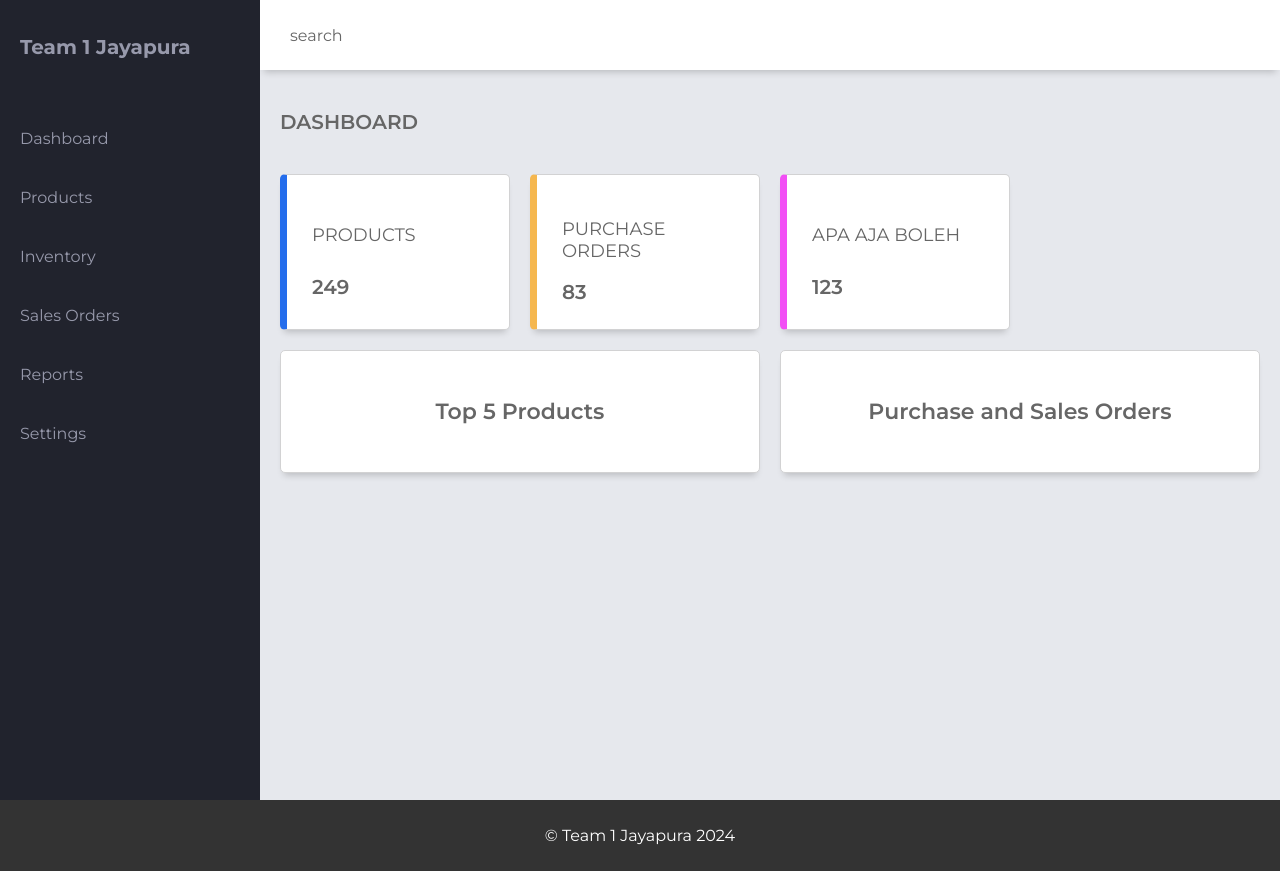
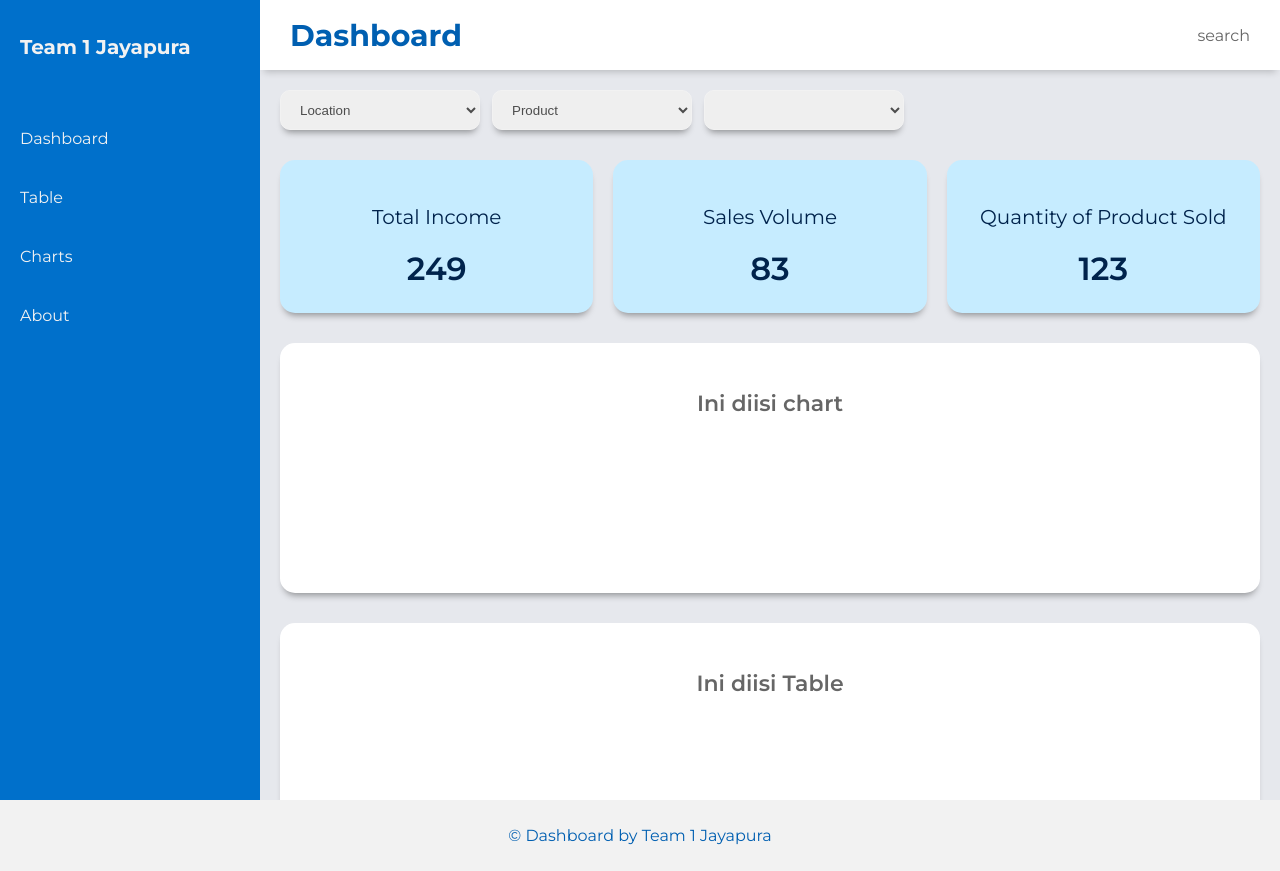
Before and after one commit to Kampus-Merdeka-Software-Engineering/km-feb24-jayapura-1, a plain HTML site: page index.html in a window 1280 px wide. Drawn offline with Linux system fonts and the light colour scheme.

Commit message:
update redesign

```diff
--- a/css/styles.css
+++ b/css/styles.css
@@ -5,14 +5,6 @@ body {
     background-color: #e6e8ed;
     color: #666666;
     font-family: "Montserrat", sans-serif;
-  }
-
-  .text-primary {
-    color: #666666;
-  }
-
-  .font-weight-bold {
-    font-weight: 600;
   }
 
   .grid-container {
@@ -39,6 +31,12 @@ body {
     box-shadow: 0 6px 7px -4px rgba(0, 0, 0, 0.2);
   }
 
+  h2 {
+    font-size: 30px;
+    font-weight: bold;
+    color: #005FB1;
+  }
+
   .menu-icon {
     display: none;
   }
@@ -49,8 +47,8 @@ body {
   #sidebar {
     grid-area: sidebar;
     height: 100%;
-    background-color: #21232d;
-    color: #9799ab;
+    background-color: #0070CB;
+    color: #F2F2F2;
     overflow-y: auto;
     transition: all 0.5s;
     -webkit-transition: all 0.5s;
@@ -84,18 +82,12 @@ body {
 
   .sidebar-list-item > a {
     text-decoration: none;
-    color: #9799ab;
+    color: #F2F2F2;
   }
 
   .sidebar-responsive {
     display: inline !important;
     position: absolute;
-    /*
-      the z-index of the ApexCharts is 11
-      we want the z-index of the sidebar higher so that
-      the charts are not showing over the sidebar
-      on small screens
-    */
     z-index: 12 !important;
   }
 
@@ -108,20 +100,35 @@ body {
     padding: 20px 20px;
   }
 
-  .main-title {
-    display: flex;
-    justify-content: space-between;
+  #filter {
+    background-color: none;
+    display: grid;
+    grid-template-columns: 200px 0fr 200px 1fr;
+    gap: 12px;
+    height: 30px;
+    margin-bottom: 20px;
   }
 
-  .main-title > p {
-    font-size: 20px;
+  #display-area {
+    padding: 10px;
+  }
+
+  #Location, #Product, #DateRange {
+    display: flex;
+    height: 40px;
+    width: 200px;
+    padding-inline: 15px;
+    box-shadow: 0 6px 7px -4px rgba(0, 0, 0, 0.4);
+    border-radius: 10px;
+    border-color: #F2F2F2;
+    font-size: 20;
+    color: #4D4D4D;
   }
 
   .main-cards {
     display: grid;
-    grid-template-columns: 1fr 1fr 1fr 1fr;
+    grid-template-columns: 1fr 1fr 1fr;
     gap: 20px;
-    margin: 20px 0;
   }
 
   .card {
@@ -129,58 +136,44 @@ body {
     flex-direction: column;
     justify-content: space-around;
     padding: 25px;
-    background-color: #ffffff;
+    margin-bottom: 30px;
+    background-color: #C6ECFF;
     box-sizing: border-box;
-    border: 1px solid #d2d2d3;
-    border-radius: 5px;
-    box-shadow: 0 6px 7px -4px rgba(0, 0, 0, 0.2);
+    border-radius:15px;
+    box-shadow: 0 6px 7px -4px rgba(0, 0, 0, 0.4);
+    text-align: center;
+    color: #00234C;
   }
 
-  .card:first-child {
-    border-left: 7px solid #246dec;
-  }
-
-  .card:nth-child(2) {
-    border-left: 7px solid #f5b74f;
-  }
-
-  .card:nth-child(3) {
-    border-left: 7px solid #f24ff5;
+  .card > h3 {
+    font-size: 20px;
+    font-weight: 400;
   }
 
   .card > span {
-    font-size: 20px;
+    font-size: 32px;
     font-weight: 600;
   }
 
-  .card-inner {
-    display: flex;
-    align-items: center;
-    justify-content: space-between;
-  }
-
-  .card-inner > p {
-    font-size: 18px;
-  }
-
-  .charts {
+  .charts, table {
     display: grid;
-    grid-template-columns: 1fr 1fr;
+    grid-template-columns: 1fr;
     gap: 20px;
   }
 
-  .charts-card {
+  .charts-card, .table-card {
     background-color: #ffffff;
-    margin-bottom: 20px;
+    margin-bottom: 30px;
     padding: 25px;
     box-sizing: border-box;
     -webkit-column-break-inside: avoid;
-    border: 1px solid #d2d2d3;
-    border-radius: 5px;
-    box-shadow: 0 6px 7px -4px rgba(0, 0, 0, 0.2);
+    border-radius: 15px;
+    box-shadow: 0 6px 7px -4px rgba(0, 0, 0, 0.4);
+    /* height sementara */
+    height: 250px;
   }
 
-  .chart-title {
+  .chart-title, .table-title {
     display: flex;
     align-items: center;
     justify-content: center;
@@ -260,8 +253,8 @@ body {
 
 /* FOOTER */
   footer {
-    background-color: #333;
-    color: #fff;
+    background-color: #F2F2F2;
+    color: #005FB1;
     text-align: center;
     padding: 10px;
 }
--- a/index.html
+++ b/index.html
@@ -18,19 +18,16 @@
 <body>
     <div class="grid-container">
         <header class="header">
-            <!-- <div class="menu-icon" onclick="openSidebar()">
-              <span>menu</span>
-            </div> -->
             <div class="header-left">
-              <span>search</span>
+                <h2>Dashboard</h2>
             </div>
             <div class="header-right">
+                <span>search</span>
             </div>
         </header>
 
         <aside id="sidebar">
             <div class="sidebar-title">Team 1 Jayapura
-            <!-- <span onclick="closeSidebar()">close</span> -->
             </div>
 
             <ul class="sidebar-list">
@@ -38,72 +35,83 @@
                 <a href="#" target="_blank">Dashboard</a>
             </li>
             <li class="sidebar-list-item">
-                <a href="#" target="_blank">Products</a>
+                <a href="#" target="_blank">Table</a>
             </li>
             <li class="sidebar-list-item">
-                <a href="#" target="_blank">Inventory</a>
+                <a href="#" target="_blank">Charts</a>
             </li>
             <li class="sidebar-list-item">
-                <a href="#" target="_blank">Sales Orders</a>
-            </li>
-            <li class="sidebar-list-item">
-                <a href="#" target="_blank">Reports</a>
-            </li>
-            <li class="sidebar-list-item">
-                <a href="#" target="_blank">Settings</a>
+                <a href="#" target="_blank">About</a>
             </li>
             </ul>
         </aside>
 
         <!-- Main -->
         <main class="main-container">
-        <div class="main-title">
-            <p class="font-weight-bold">DASHBOARD</p>
-        </div>
+            <!-- Filter -->
+            <section id="filter">
+                <select id="Location" onchange="filterContent(event)">
+                    <option value="all">Location</option>
+                    <option value="GuttenPlans">GuttenPlans</option>
+                    <option value="EB Public Library">EB Public Library</option>
+                    <option value="Brunswick SQ Mall">Brunswick SQ Mall</option>
+                    <option value="Brunswick SQ Mall">Earle Asphalt</option>
+                </select>
+                <select id="Product" onchange="filterContent(event)">
+                    <option value="all">Product</option>
+                    <option value="GuttenPlans">GuttenPlans</option>
+                    <option value="EB Public Library">EB Public Library</option>
+                    <option value="Brunswick SQ Mall">Brunswick SQ Mall</option>
+                    <option value="Brunswick SQ Mall">Earle Asphalt</option>
+                </select>
+                <select id="DateRange" onchange="filterContent(event)">
 
-        <section class="main-cards">
+                </select>
+            </section>
 
-            <div class="card">
-            <div class="card-inner">
-                <p class="text-primary">PRODUCTS</p>
-            </div>
-            <span class="text-primary font-weight-bold">249</span>
-            </div>
+            <section id="display-area">
 
-            <div class="card">
-            <div class="card-inner">
-                <p class="text-primary">PURCHASE ORDERS</p>
-            </div>
-            <span class="text-primary font-weight-bold">83</span>
-            </div>
+            </section>
 
-            <div class="card">
-                <div class="card-inner">
-                    <p class="text-primary">APA AJA BOLEH</p>
+            <!-- Cards -->
+            <section class="main-cards">
+                <div class="card">
+                    <h3>Total Income</h3>
+                    <span>249</span>
                 </div>
-                <span class="text-primary font-weight-bold">123</span>
-            </div>
+                <div class="card">
+                    <h3>Sales Volume</h3>
+                    <span>83</span>
+                </div>
+                <div class="card">
+                    <h3>Quantity of Product Sold</h3>
+                    <span>123</span>
+                </div>
+            </section>
 
-        </section>
+            <!-- Charts -->
+            <section class="charts">
+                <div class="charts-card">
+                    <p class="chart-title">Ini diisi chart</p>
+                </div>
+            </section>
 
-        <div class="charts">
+            <!-- Table -->
+            <section class="table">
+                <div class="table-card">
+                    <p class="table-title">Ini diisi Table</p>
+                </div>
+            </section>
 
-            <div class="charts-card">
-            <p class="chart-title">Top 5 Products</p>
-            </div>
-
-            <div class="charts-card">
-            <p class="chart-title">Purchase and Sales Orders</p>
-            </div>
-
-        </div>
         </main>
     </div>
 
+    <!-- Footer -->
+    <footer>
+        <p>&copy; Dashboard by Team 1 Jayapura</p>
+    </footer>
 
-    <footer>
-        <p>&copy; Team 1 Jayapura 2024</p>
-    </footer>
+    <script src="js/scripts.js"></script>
 
 </body>
 
```
Also changed, not shown: assets/icon/icon-filter-date_range.svg (added), assets/icon/icon-filter-location.svg (added), assets/icon/icon-filter-product.svg (added), assets/icon/icon-navbar-mobile-hamburger.svg (added), assets/icon/icon-navbar-search.svg (added), assets/icon/icon-sidebar-about.svg (added), assets/icon/icon-sidebar-chart.svg (added), assets/icon/icon-sidebar-dashboard.svg (added), assets/icon/icon-sidebar-mobile-close.svg (added), assets/icon/icon-sidebar-table.svg (added), assets/icon/icon.svg (added), js/script.js (added).
